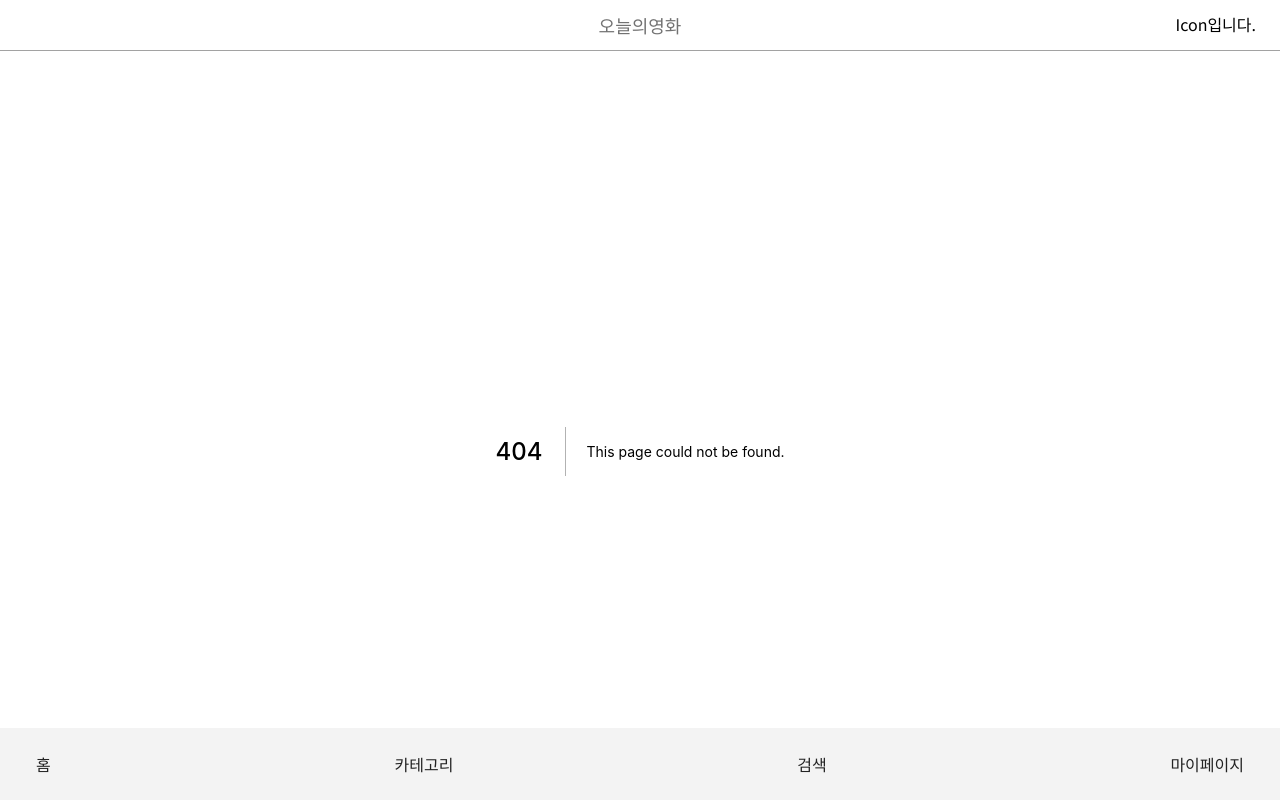
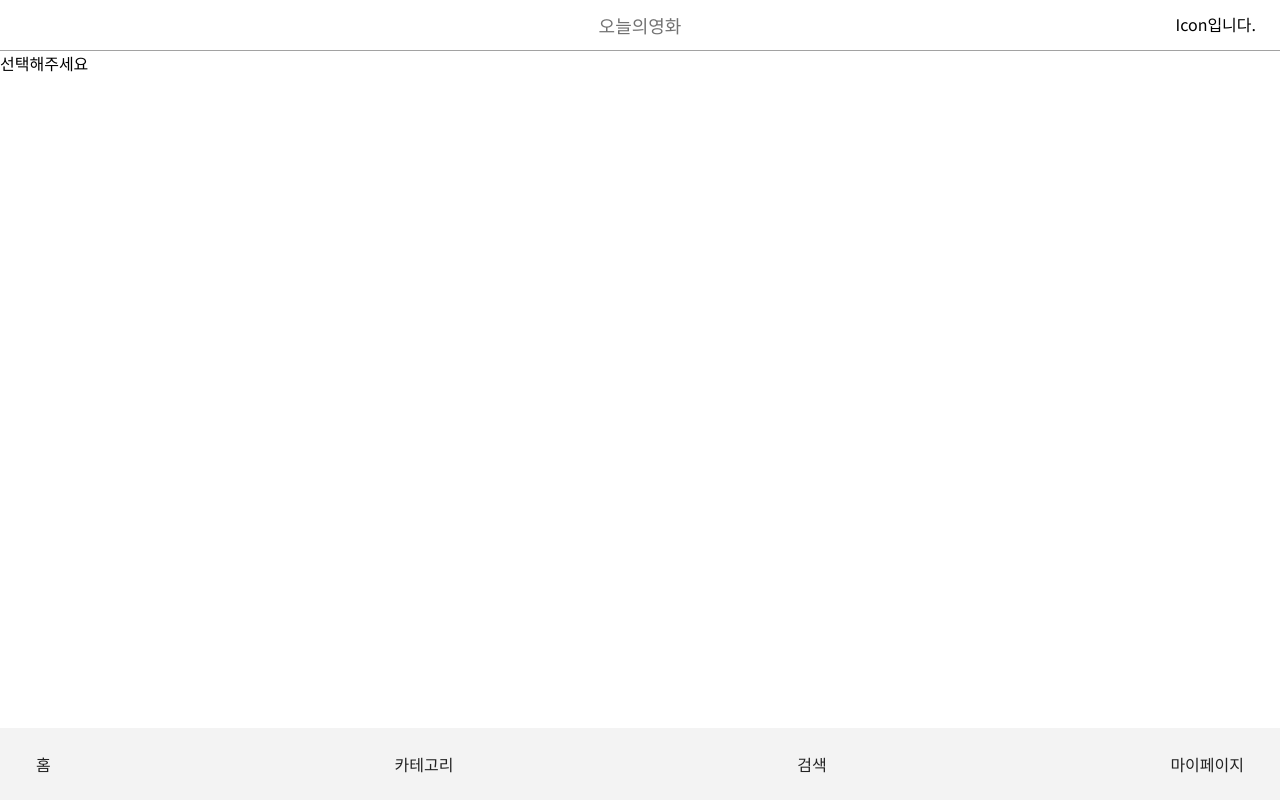
Before and after one commit to c01d-br0th3r/Next.js-redux_example, a Next.js app: page /okkot/category in a window 1280 px wide. Before the commit this address had no page. Shown: the top 812 px of the page. Built offline with nearby package versions, Linux system fonts and the light colour scheme.

Commit message:
test: dropdown component

```diff
--- /dev/null
+++ b/src/components/Dropdown.tsx
@@ -0,0 +1,39 @@
+import React, { useEffect, useState } from "react";
+import styled from "styled-components";
+
+interface IDropdownProps {
+  value?: string;
+  onClick?: React.MouseEventHandler<HTMLElement>;
+  children?: React.ReactNode;
+}
+
+const DropdownWrapper = styled.div``;
+
+const DropdownDefault = styled.div``;
+
+const DropdownOptions = styled.div<{ status: boolean }>`
+  display: ${(props) => (props.status ? "block" : "none")};
+`;
+
+const Dropdown: React.FC<IDropdownProps> = ({
+  value = "",
+  onClick,
+  children,
+}) => {
+  const [open, setOpen] = useState(false);
+  useEffect(() => {
+    setOpen(false);
+  }, [value]);
+  return (
+    <DropdownWrapper>
+      <DropdownDefault onClick={() => setOpen((prev) => !prev)}>
+        {value.length === 0 ? "선택해주세요" : value}
+      </DropdownDefault>
+      <DropdownOptions onClick={onClick} status={open}>
+        {children}
+      </DropdownOptions>
+    </DropdownWrapper>
+  );
+};
+
+export default Dropdown;
--- /dev/null
+++ b/src/pages/okkot/category.tsx
@@ -0,0 +1,24 @@
+import Dropdown from "components/Dropdown";
+import Label from "components/Label";
+import React, { useState } from "react";
+
+const Category = () => {
+  const [value, setValue] = useState("");
+  const handleClick = (e: React.MouseEvent) => {
+    const target = e.target as HTMLElement;
+    setValue(target.innerText);
+  };
+  return (
+    <div>
+      <Dropdown onClick={handleClick} value={value}>
+        <Label>10</Label>
+        <Label>20</Label>
+        <Label>30</Label>
+        <Label>40</Label>
+        <Label>50</Label>
+      </Dropdown>
+    </div>
+  );
+};
+
+export default Category;
```
